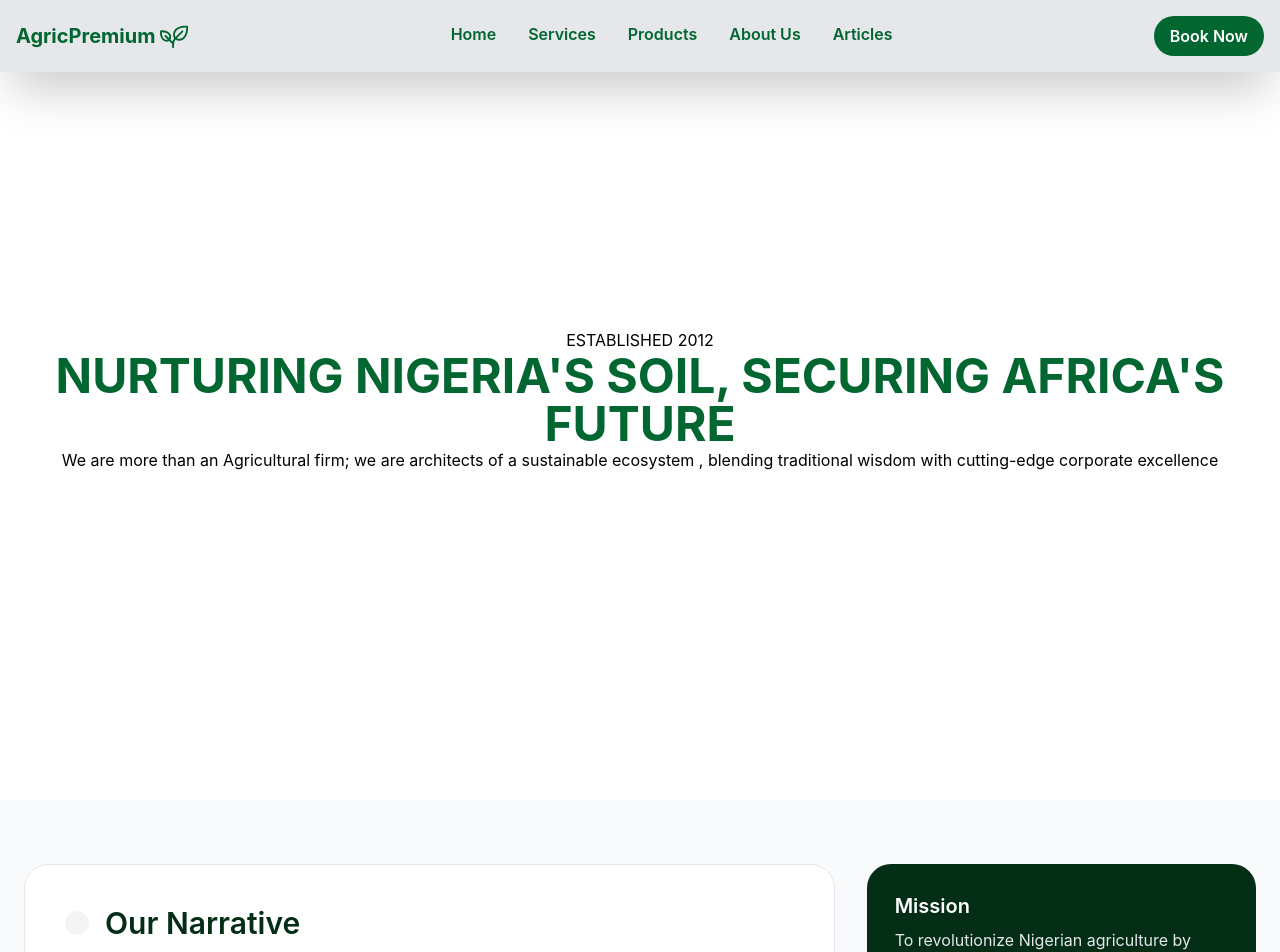
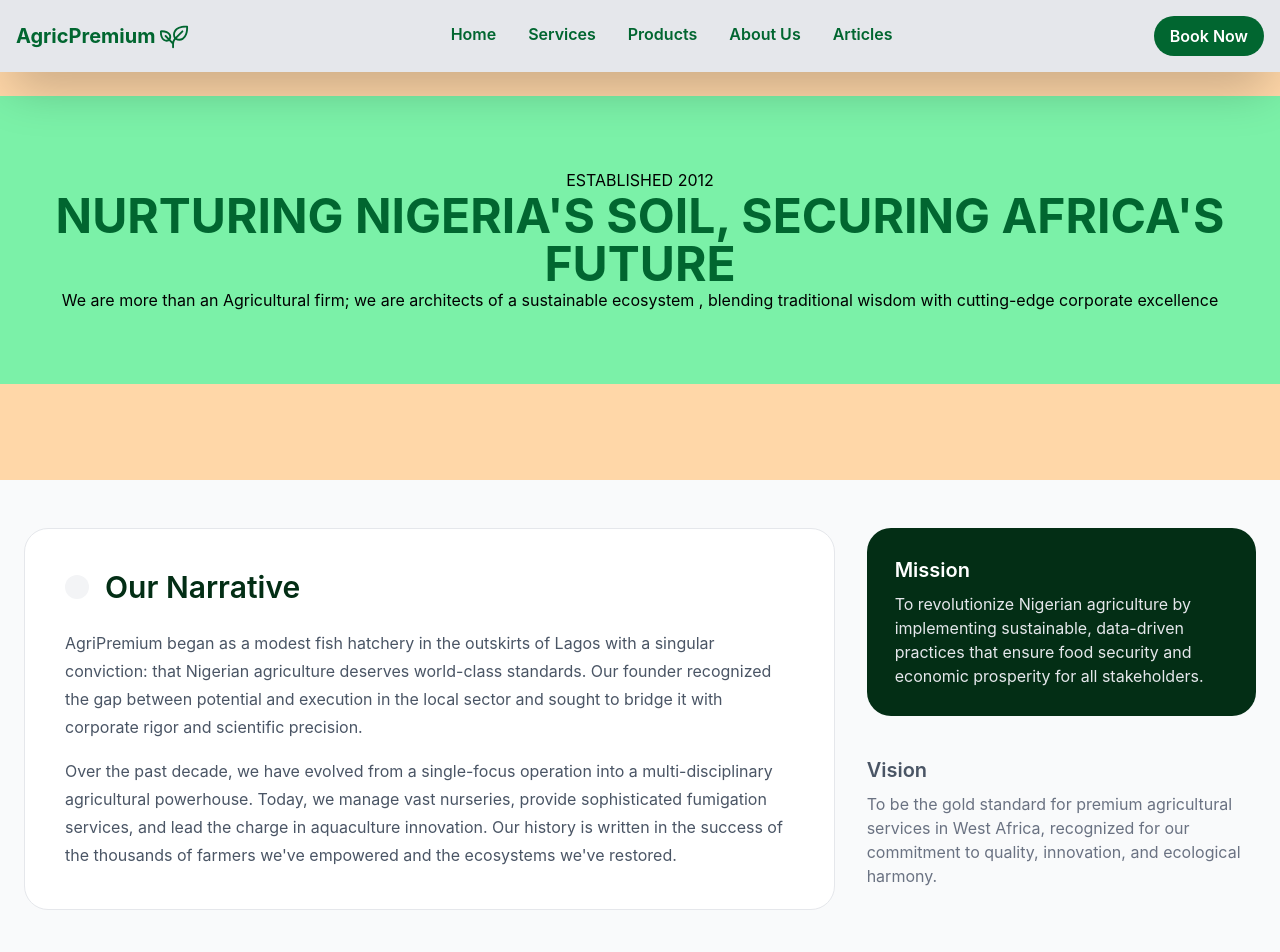
Before and after one commit to Victoza/AgricPremium, a React (Vite) app: page /about in a window 1280 px wide. Shown: the top 952 px of the page. Built offline with nearby package versions, Linux system fonts and the light colour scheme; the HTML template or start-up script is replaced by a standard one.

Commit message:
fixed filter buttons' layout

```diff
--- a/src/pages/About/Components/Hero.jsx
+++ b/src/pages/About/Components/Hero.jsx
@@ -2,8 +2,8 @@ import React from 'react'
 
 const Hero = () => {
   return (
-    <section className='flex items-center justify-center'>
-        <div className='container mx-auto px-6 md:px-8 py-8 h-screen flex flex-col items-center justify-center text-center'>
+    <section className='bg-orange-200 flex items-center py-24 justify-center'>
+        <div className='bg-green-300 py-18 px-6 md:px-8 flex flex-col items-center justify-center text-center'>
             <h3>ESTABLISHED 2012</h3>
             <h2 className='text-green-800 text-2xl md:text-4xl lg:text-5xl font-bold'>NURTURING NIGERIA'S SOIL, SECURING AFRICA'S FUTURE</h2>
             <p>We are more than an Agricultural firm; we are architects of a sustainable ecosystem , blending traditional wisdom with cutting-edge corporate excellence</p>
--- a/src/pages/About/Components/Narrative.jsx
+++ b/src/pages/About/Components/Narrative.jsx
@@ -3,8 +3,8 @@ import React from "react";
 
 const Narrative = () => {
   return (
-    <section className="bg-gray-50 py-16">
-      <div className="container mx-auto px-6">
+    <section className="bg-gray-50 py-12">
+      <div className=" px-6">
 
         <div className="grid grid-cols-1 lg:grid-cols-3 gap-8">
 
--- a/src/pages/Products/Components/Products.jsx
+++ b/src/pages/Products/Components/Products.jsx
@@ -12,25 +12,27 @@ const Products = () => {
         <div className=''>
             <h3 className='mb-4'>PREMIUM INPUTS</h3>
             <h2  className='text-4xl font-semibold mb-8'>Precision Cultivation Catalog</h2>
-            <div className='flex justify-between'>
+            <div className='flex flex-col lg:flex-row lg:items-end lg:justify-between gap-6'>
                 <p className='mb-6'>High-performance seeds,fertilizers and
                 smart irrigation systems curated for the modernNigeian Agri-business
                 </p>
-                <div className='flex gap-2'>
+                <div className='flex justify-end gap-2'>
                     <button className='flex items-center border rounded-xl px-2'><IoFilter /> Filter</button>
                     <button className='p-2 border rounded-xl px-2'>Sort by Featured</button>
                 </div>
             </div>
         </div>
 
-        {/* <div className='flex gap-2 py-8'>
-            {Buttons.map((button, index) => (
-            <button key={index} className='py-2 px-6 bg-green-500 rounded-3xl'>
-                {button}
-            </button>
-            ))}
-        </div> */}
-        <div className=' grid justify-center grid-cols-2 md:grid-cols-4 gap-4'>
+         <div className='py-8 overflow-x-auto'>
+            <div className='flex gap-2 min-w-max'>
+                {Buttons.map((button, index) => (
+                <button key={index} className='py-2 px-6 bg-green-500 rounded-3xl'>
+                    {button}
+                </button>
+                ))}
+            </div>
+        </div>
+        <div className=' grid justify-center grid-cols-1 md:grid-cols-3 lg:grid-cols-4 gap-4'>
             {prods.map((prod) =>(
                 <Card/>
             ))}
```
